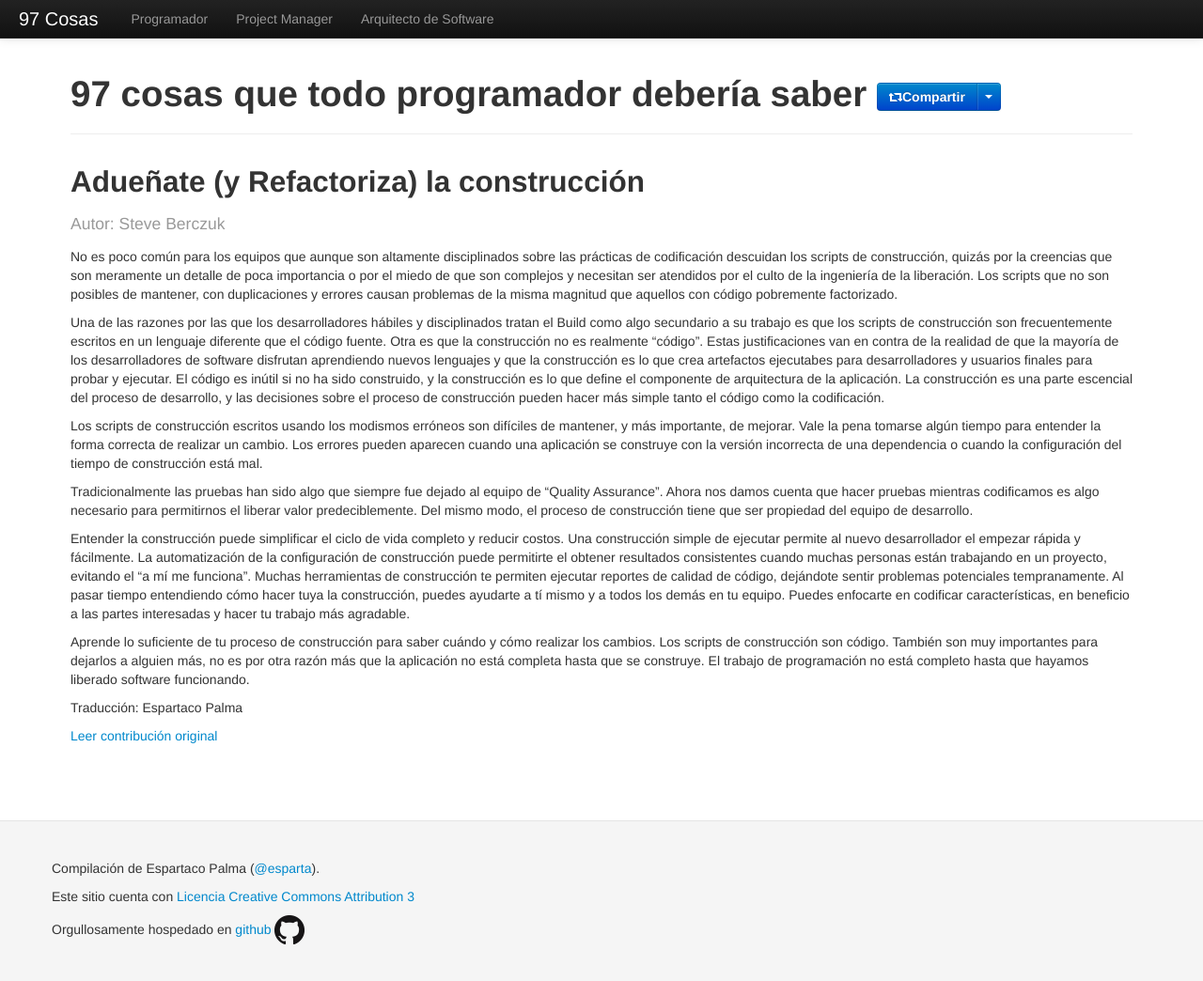
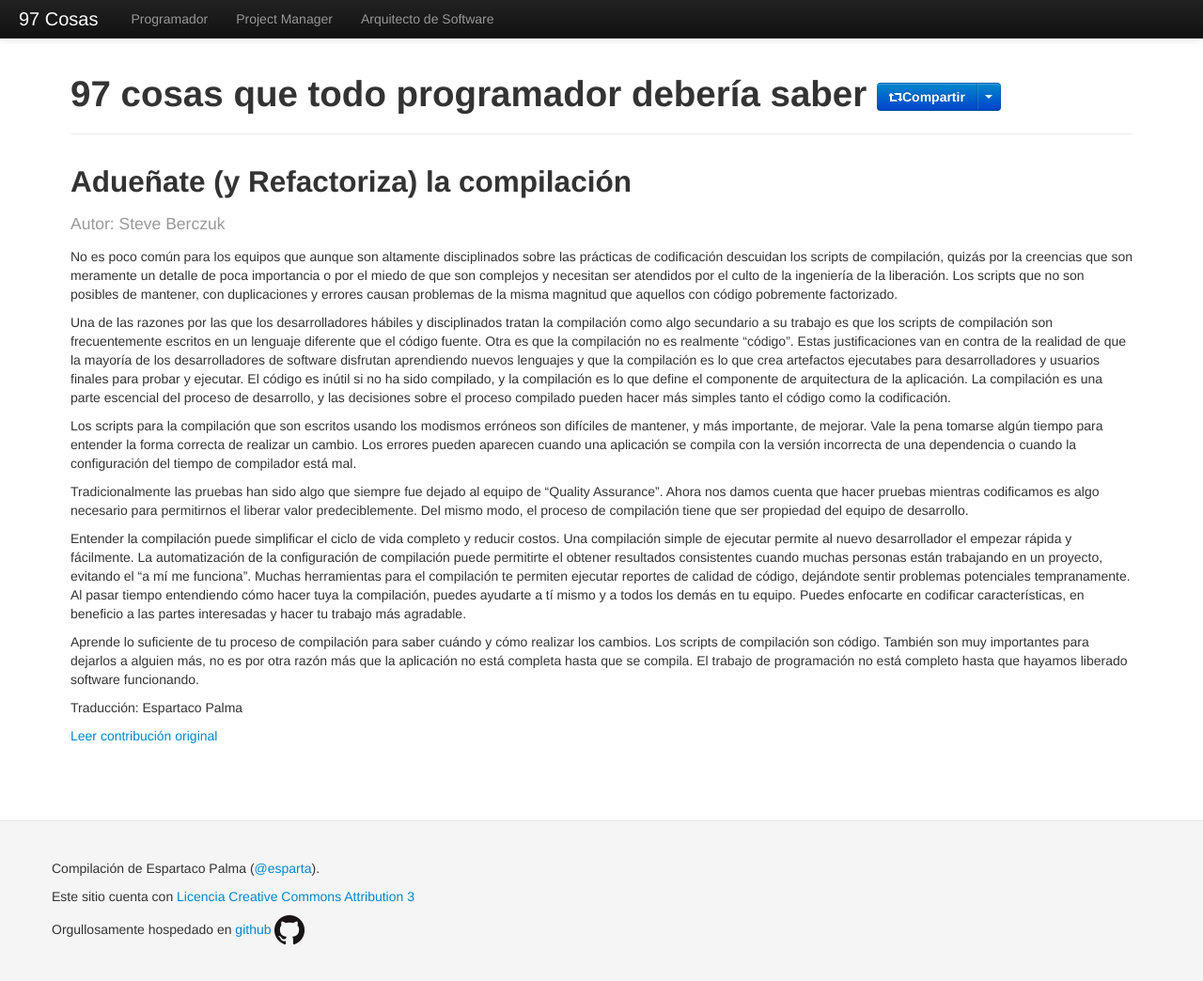
Before and after one commit to esparta/97cosas, a Jekyll site: the page built from programador/aduenate-build.md, in a window 1280 px wide and 1046 px high. Shown: the whole window at 94% size. Built offline with Jekyll 4.4.1, drawn with Linux system fonts in a browser that asks for light colours; comment, search, counter and statistics services are not loaded.

Commit message:
Changing compilacion vs construcción on aduenate-build

```diff
--- a/programador/aduenate-build.md
+++ b/programador/aduenate-build.md
@@ -1,20 +1,20 @@
 ---
 layout: programador
-title: Adueñate (y Refactoriza) la construcción
+title: Adueñate (y Refactoriza) la compilación
 overview: true
 author: Steve Berczuk
 translator: Espartaco Palma
 original: http://programmer.97things.oreilly.com/wiki/index.php/Own_%28and_Refactor%29_the_Build
 ---
 
-No es poco común para los equipos que aunque son altamente disciplinados sobre las prácticas de codificación descuidan los scripts de construcción, quizás por la creencias que son meramente un detalle de poca importancia o por el miedo de que son complejos y necesitan ser atendidos por el culto de la ingeniería de la liberación. Los scripts que no son posibles de mantener, con duplicaciones y errores causan problemas de la misma magnitud que aquellos con código pobremente factorizado.
+No es poco común para los equipos que aunque son altamente disciplinados sobre las prácticas de codificación descuidan los scripts de compilación, quizás por la creencias que son meramente un detalle de poca importancia o por el miedo de que son complejos y necesitan ser atendidos por el culto de la ingeniería de la liberación. Los scripts que no son posibles de mantener, con duplicaciones y errores causan problemas de la misma magnitud que aquellos con código pobremente factorizado.
 
-Una de las razones por las que los desarrolladores hábiles y disciplinados tratan el Build como algo secundario a su trabajo es que los scripts de construcción son frecuentemente escritos en un lenguaje diferente que el código fuente. Otra es que la construcción no es realmente "código". Estas justificaciones van en contra de la realidad de que la mayoría de los desarrolladores de software disfrutan aprendiendo nuevos lenguajes y que la construcción es lo que crea artefactos ejecutabes para desarrolladores y usuarios finales para probar y ejecutar. El código es inútil si no ha sido construido, y la construcción es lo que define el componente de arquitectura de la aplicación. La construcción es una parte escencial del proceso de desarrollo, y las decisiones sobre el proceso de construcción pueden  hacer más simple tanto el código como la codificación.
+Una de las razones por las que los desarrolladores hábiles y disciplinados tratan la compilación como algo secundario a su trabajo es que los scripts de compilación son frecuentemente escritos en un lenguaje diferente que el código fuente. Otra es que la compilación no es realmente "código". Estas justificaciones van en contra de la realidad de que la mayoría de los desarrolladores de software disfrutan aprendiendo nuevos lenguajes y que la compilación es lo que crea artefactos ejecutabes para desarrolladores y usuarios finales para probar y ejecutar. El código es inútil si no ha sido compilado, y la compilación es lo que define el componente de arquitectura de la aplicación. La compilación es una parte escencial del proceso de desarrollo, y las decisiones sobre el proceso compilado pueden hacer más simples tanto el código como la codificación.
 
-Los scripts de construcción escritos usando los modismos erróneos son difíciles de mantener, y más importante, de mejorar. Vale la pena tomarse algún tiempo para entender la forma correcta de realizar un cambio. Los errores pueden aparecen cuando una aplicación se construye con la versión incorrecta de una dependencia o cuando la configuración del tiempo de construcción está mal.
+Los scripts para la compilación que son escritos usando los modismos erróneos son difíciles de mantener, y más importante, de mejorar. Vale la pena tomarse algún tiempo para entender la forma correcta de realizar un cambio. Los errores pueden aparecen cuando una aplicación se compila con la versión incorrecta de una dependencia o cuando la configuración del tiempo de compilador está mal.
 
-Tradicionalmente las pruebas han sido algo que siempre fue dejado al equipo de "Quality Assurance". Ahora nos damos cuenta que hacer pruebas mientras codificamos es algo necesario para permitirnos el liberar valor predeciblemente. Del mismo modo, el proceso de construcción tiene que ser propiedad del equipo de desarrollo.
+Tradicionalmente las pruebas han sido algo que siempre fue dejado al equipo de "Quality Assurance". Ahora nos damos cuenta que hacer pruebas mientras codificamos es algo necesario para permitirnos el liberar valor predeciblemente. Del mismo modo, el proceso de compilación tiene que ser propiedad del equipo de desarrollo.
 
-Entender la construcción puede simplificar el ciclo de vida completo y reducir costos. Una construcción simple de ejecutar permite al nuevo desarrollador el empezar rápida y fácilmente. La automatización de la configuración de construcción puede permitirte el obtener resultados consistentes cuando muchas personas están trabajando en un proyecto, evitando el "a mí me funciona". Muchas herramientas de construcción te permiten ejecutar reportes de calidad de código, dejándote sentir problemas potenciales tempranamente. Al pasar tiempo entendiendo cómo hacer tuya la construcción, puedes ayudarte a tí mismo y a todos los demás en tu equipo. Puedes enfocarte en codificar características, en beneficio a las partes interesadas y hacer tu trabajo más agradable.
+Entender la compilación puede simplificar el ciclo de vida completo y reducir costos. Una compilación simple de ejecutar permite al nuevo desarrollador el empezar rápida y fácilmente. La automatización de la configuración de compilación puede permitirte el obtener resultados consistentes cuando muchas personas están trabajando en un proyecto, evitando el "a mí me funciona". Muchas herramientas para el compilación te permiten ejecutar reportes de calidad de código, dejándote sentir problemas potenciales tempranamente. Al pasar tiempo entendiendo cómo hacer tuya la compilación, puedes ayudarte a tí mismo y a todos los demás en tu equipo. Puedes enfocarte en codificar características, en beneficio a las partes interesadas y hacer tu trabajo más agradable.
 
-Aprende lo suficiente de tu proceso de construcción para saber cuándo y cómo realizar los cambios. Los scripts de construcción son código. También son muy importantes para dejarlos a alguien más, no es por otra razón más que la aplicación no está completa hasta que se construye. El trabajo de programación no está completo hasta que hayamos liberado software funcionando.
+Aprende lo suficiente de tu proceso de compilación para saber cuándo y cómo realizar los cambios. Los scripts de compilación son código. También son muy importantes para dejarlos a alguien más, no es por otra razón más que la aplicación no está completa hasta que se compila. El trabajo de programación no está completo hasta que hayamos liberado software funcionando.
```
Also changed, not shown: programador/index.md (+3 -3 lines).
